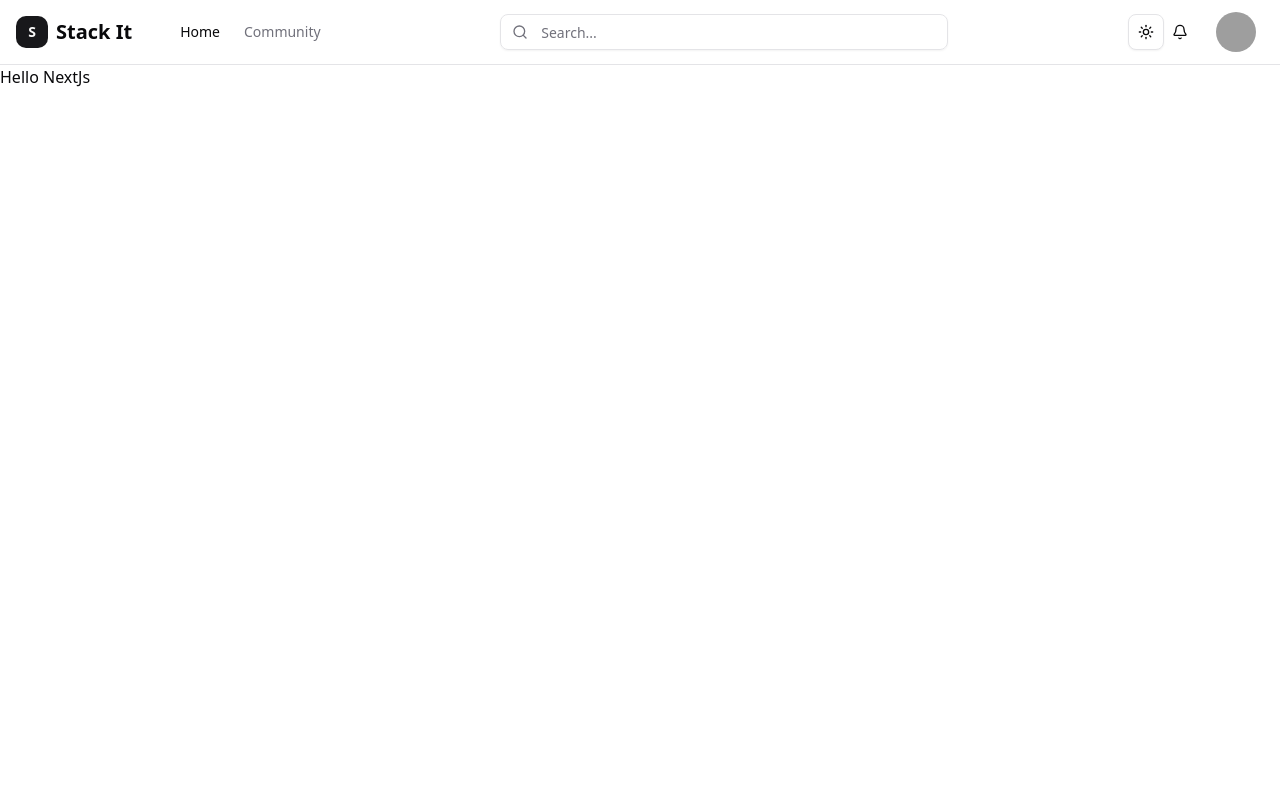
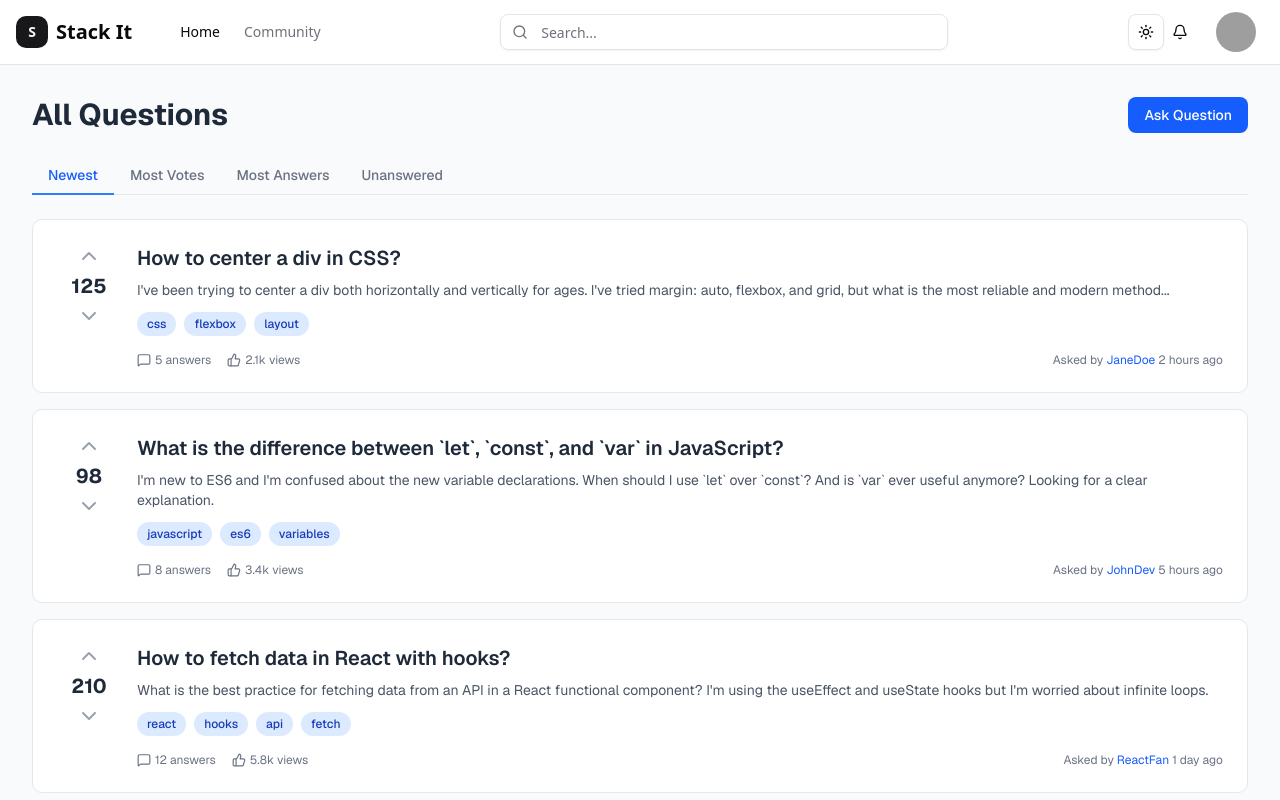
Before and after one commit to Patwaji/StackIt, a Next.js app in the folder stack-it/: page / in a window 1280 px wide. Shown: the top 800 px of the page. Built offline with nearby package versions, Linux system fonts and the light colour scheme; grey boxes are pictures that could not be loaded.

Commit message:
added a home page and global css

```diff
--- a/stack-it/src/app/page.js
+++ b/stack-it/src/app/page.js
@@ -1,5 +1,170 @@
-import Image from "next/image";
+'use client';
 
-export default function Home() {
-  return <div>Hello NextJs</div>;
+import React, { useState, useEffect } from 'react';
+import { MessageSquare, ThumbsUp, ChevronUp, ChevronDown, Sun, Moon } from 'lucide-react';
+
+// Mock Data for Questions - In a real app, this would come from an API
+const mockQuestions = [
+  {
+    id: 1,
+    title: "How to center a div in CSS?",
+    excerpt: "I've been trying to center a div both horizontally and vertically for ages. I've tried margin: auto, flexbox, and grid, but what is the most reliable and modern method...",
+    tags: ["css", "flexbox", "layout"],
+    votes: 125,
+    answers: 5,
+    author: "JaneDoe",
+    timestamp: "2 hours ago",
+    views: "2.1k"
+  },
+  {
+    id: 2,
+    title: "What is the difference between `let`, `const`, and `var` in JavaScript?",
+    excerpt: "I'm new to ES6 and I'm confused about the new variable declarations. When should I use `let` over `const`? And is `var` ever useful anymore? Looking for a clear explanation.",
+    tags: ["javascript", "es6", "variables"],
+    votes: 98,
+    answers: 8,
+    author: "JohnDev",
+    timestamp: "5 hours ago",
+    views: "3.4k"
+  },
+  {
+    id: 3,
+    title: "How to fetch data in React with hooks?",
+    excerpt: "What is the best practice for fetching data from an API in a React functional component? I'm using the useEffect and useState hooks but I'm worried about infinite loops.",
+    tags: ["react", "hooks", "api", "fetch"],
+    votes: 210,
+    answers: 12,
+    author: "ReactFan",
+    timestamp: "1 day ago",
+    views: "5.8k"
+  },
+  {
+    id: 4,
+    title: "Best way to manage state in a large Next.js application?",
+    excerpt: "Our Next.js app is growing and prop drilling is becoming a nightmare. We're considering Redux, Zustand, and React Context. What are the pros and cons of each for a large-scale project?",
+    tags: ["nextjs", "react", "state-management"],
+    votes: 77,
+    answers: 4,
+    author: "ScaleUp",
+    timestamp: "3 days ago",
+    views: "1.9k"
+  }
+];
+
+// --- Sub-components ---
+
+// Question Card Component
+const QuestionCard = ({ question }) => {
+  return (
+      <div className="bg-white dark:bg-gray-800 p-4 sm:p-6 rounded-lg border border-gray-200 dark:border-gray-700 flex space-x-4">
+        {/* Vote Counter */}
+        <div className="flex flex-col items-center text-center w-16 flex-shrink-0">
+          <button className="text-gray-400 hover:text-green-500 dark:hover:text-green-400"><ChevronUp size={24} /></button>
+          <span className="text-xl font-bold text-gray-800 dark:text-gray-100 my-1">{question.votes}</span>
+          <button className="text-gray-400 hover:text-red-500 dark:hover:text-red-400"><ChevronDown size={24} /></button>
+        </div>
+
+        {/* Question Content */}
+        <div className="flex-1">
+          <h2 className="text-lg sm:text-xl font-semibold text-gray-800 dark:text-white mb-2">
+            <a href="#" className="hover:text-blue-600 dark:hover:text-blue-400 transition-colors duration-200">
+              {question.title}
+            </a>
+          </h2>
+          <p className="text-gray-600 dark:text-gray-400 text-sm mb-3 line-clamp-2">
+            {question.excerpt}
+          </p>
+
+          {/* Tags */}
+          <div className="flex flex-wrap gap-2 mb-4">
+            {question.tags.map(tag => (
+                <a href="#" key={tag} className="px-2.5 py-1 text-xs font-medium bg-blue-100 text-blue-800 dark:bg-blue-900/50 dark:text-blue-300 rounded-full hover:bg-blue-200 dark:hover:bg-blue-900">
+                  {tag}
+                </a>
+            ))}
+          </div>
+
+          {/* Meta Info */}
+          <div className="flex flex-wrap items-center justify-between text-xs text-gray-500 dark:text-gray-400">
+            <div className="flex items-center space-x-4">
+              <div className="flex items-center space-x-1">
+                <MessageSquare size={14} />
+                <span>{question.answers} answers</span>
+              </div>
+              <div className="flex items-center space-x-1">
+                <ThumbsUp size={14} />
+                <span>{question.views} views</span>
+              </div>
+            </div>
+            <div className="mt-2 sm:mt-0">
+              <span>Asked by <a href="#" className="text-blue-600 dark:text-blue-400">{question.author}</a> {question.timestamp}</span>
+            </div>
+          </div>
+        </div>
+      </div>
+  );
+};
+
+// --- Main App Component ---
+export default function App() {
+  const [filter, setFilter] = useState('Newest');
+  const [darkMode, setDarkMode] = useState(false);
+
+  useEffect(() => {
+    // Check for saved user preference in localStorage
+    const isDarkMode = localStorage.getItem('darkMode') === 'true';
+    setDarkMode(isDarkMode);
+  }, []);
+
+  useEffect(() => {
+    if (darkMode) {
+      document.documentElement.classList.add('dark');
+      localStorage.setItem('darkMode', 'true');
+    } else {
+      document.documentElement.classList.remove('dark');
+      localStorage.setItem('darkMode', 'false');
+    }
+  }, [darkMode]);
+
+  const toggleDarkMode = () => {
+    setDarkMode(!darkMode);
+  };
+
+  const filters = ["Newest", "Most Votes", "Most Answers", "Unanswered"];
+
+  return (
+      <div className={`min-h-screen bg-gray-50 dark:bg-gray-900 text-gray-900 dark:text-gray-100 font-sans`}>
+        <main className="container mx-auto p-4 sm:p-6 lg:p-8">
+          <div className="flex flex-col sm:flex-row justify-between items-start sm:items-center mb-6">
+            <h1 className="text-2xl sm:text-3xl font-bold text-gray-800 dark:text-white">All Questions</h1>
+            <div className="flex items-center space-x-4 mt-3 sm:mt-0">
+
+              <a href="#" className="px-4 py-2 text-sm font-medium text-white bg-blue-600 rounded-md hover:bg-blue-700 focus:outline-none focus:ring-2 focus:ring-offset-2 focus:ring-blue-500">
+                Ask Question
+              </a>
+            </div>
+          </div>
+
+          {/* Filter Tabs */}
+          <div className="flex items-center border-b border-gray-200 dark:border-gray-700 mb-6">
+            {filters.map(f => (
+                <button
+                    key={f}
+                    onClick={() => setFilter(f)}
+                    className={`px-3 sm:px-4 py-2 text-sm font-medium -mb-px border-b-2 ${filter === f ? 'border-blue-500 text-blue-600 dark:text-blue-400' : 'border-transparent text-gray-500 hover:text-gray-700 hover:border-gray-300 dark:text-gray-400 dark:hover:text-gray-200 dark:hover:border-gray-600'}`}
+                >
+                  {f}
+                </button>
+            ))}
+          </div>
+
+          {/* Question List */}
+          <div className="space-y-4">
+            {mockQuestions.map(q => (
+                <QuestionCard key={q.id} question={q} />
+            ))}
+          </div>
+        </main>
+      </div>
+  );
 }
--- /dev/null
+++ b/stack-it/src/styles/globalCSS.css
@@ -0,0 +1,60 @@
+/* Global CSS Theme based on shadcn/ui defaults */
+@tailwind/preflight;
+@tailwind utilities;
+
+@layer base {
+    :root {
+        --background: 0 0% 100%;
+        --foreground: 222.2 84% 4.9%;
+        --card: 0 0% 100%;
+        --card-foreground: 222.2 84% 4.9%;
+        --popover: 0 0% 100%;
+        --popover-foreground: 222.2 84% 4.9%;
+        --primary: 221.2 83.2% 53.3%;
+        --primary-foreground: 210 40% 98%;
+        --secondary: 210 40% 96.1%;
+        --secondary-foreground: 222.2 47.4% 11.2%;
+        --muted: 210 40% 96.1%;
+        --muted-foreground: 215.4 16.3% 46.9%;
+        --accent: 210 40% 96.1%;
+        --accent-foreground: 222.2 47.4% 11.2%;
+        --destructive: 0 84.2% 60.2%;
+        --destructive-foreground: 210 40% 98%;
+        --border: 214.3 31.8% 91.4%;
+        --input: 214.3 31.8% 91.4%;
+        --ring: 222.2 84% 4.9%;
+        --radius: 0.5rem;
+    }
+
+    .dark {
+        --background: 222.2 84% 4.9%;
+        --foreground: 210 40% 98%;
+        --card: 222.2 84% 4.9%;
+        --card-foreground: 210 40% 98%;
+        --popover: 222.2 84% 4.9%;
+        --popover-foreground: 210 40% 98%;
+        --primary: 217.2 91.2% 59.8%;
+        --primary-foreground: 222.2 47.4% 11.2%;
+        --secondary: 217.2 32.6% 17.5%;
+        --secondary-foreground: 210 40% 98%;
+        --muted: 217.2 32.6% 17.5%;
+        --muted-foreground: 215 20.2% 65.1%;
+        --accent: 217.2 32.6% 17.5%;
+        --accent-foreground: 210 40% 98%;
+        --destructive: 0 62.8% 30.6%;
+        --destructive-foreground: 210 40% 98%;
+        --border: 217.2 32.6% 17.5%;
+        --input: 217.2 32.6% 17.5%;
+        --ring: 212.7 26.8% 83.9%;
+    }
+}
+
+@layer base {
+    * {
+        @apply border-border;
+    }
+    body {
+        @apply bg-background text-foreground;
+        font-family: 'Inter', sans-serif;
+    }
+}
```
